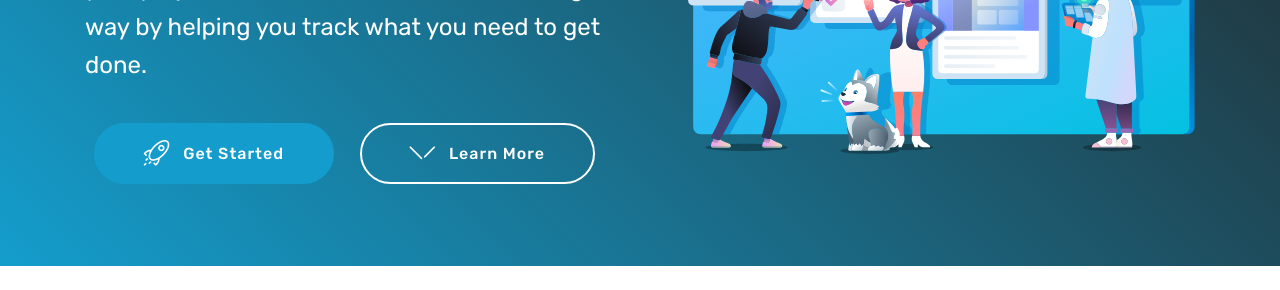
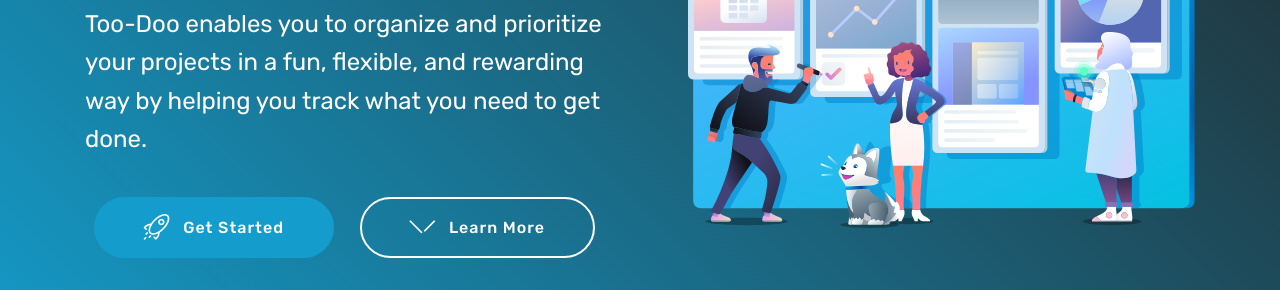
Before and after one commit to LordGhostX/Too-Doo, a plain HTML site: page Too-Doo/UI/index.html in a window 1280 px wide. Shown: the part 386-676 px from the top of the page. Drawn offline with Linux system fonts and the light colour scheme; files whose address does not match are found by name.

Commit message:
made index fullscreen

```diff
--- a/Too-Doo/UI/index.html
+++ b/Too-Doo/UI/index.html
@@ -49,7 +49,7 @@
     </nav>
 </section>
 
-<section class="header3 cid-ryWLL3mzpj" id="header3-1">
+<section class="header3 cid-ryWLL3mzpj mbr-fullscreen" id="header3-1">
 
 
 
```
